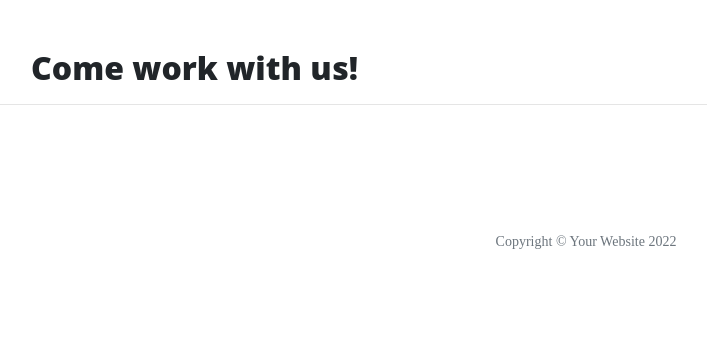
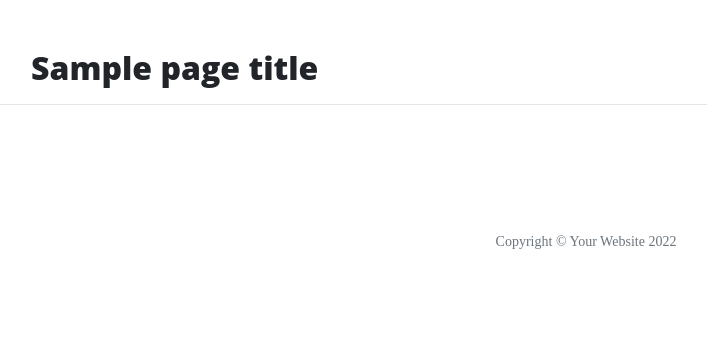
Before and after one commit to cornishcoder1/Flask-walkthrough-project, a Flask app: template templates/careers.html in a window 1280 px wide. Shown: the part 649-986 px from the top of the page, without its empty margins (54-761 px from the left). Run offline with Flask 2, Linux system fonts and the light colour scheme; the template is opened without the code that fills it: most values are stand-ins (such as "Sample title", 1, 10 or a date in 2020); some libraries are stand-ins or nearby versions.

Commit message:
Pass page title data from a template (page headings)

```diff
--- a/run.py
+++ b/run.py
@@ -10,16 +10,16 @@ def index():
 
 @app.route("/about")
 def about():
-    return render_template("about.html")
+    return render_template("about.html", page_title="About")
 
 
 @app.route("/contact")
 def contact():
-    return render_template("contact.html")
+    return render_template("contact.html", page_title="Contact")
 
 @app.route("/careers")
 def careers():
-    return render_template("careers.html")
+    return render_template("careers.html", page_title="Careers")
 
 
 if __name__ == "__main__":
--- a/templates/about.html
+++ b/templates/about.html
@@ -1,6 +1,6 @@
 {% extends "base.html" %}
 {% block content %}
-    <h2>About</h2>
+    <h2>{{ page_title }}</h2>
     <p>
         On April 26, 2941, Gandalf and the Dwarves arrived at Bag End. After a big tea and supper with Bilbo, they
         explained themselves and their intentions. Bilbo was at first reluctant to join the group but Gandalf rushed him
--- a/templates/careers.html
+++ b/templates/careers.html
@@ -1,4 +1,4 @@
 {% extends "base.html" %}
 {% block content %}
-    <h2>Come work with us!</h2>
+    <h2>{{ page_title }}</h2>
 {% endblock %}
--- a/templates/contact.html
+++ b/templates/contact.html
@@ -1,4 +1,4 @@
 {% extends "base.html" %}
 {% block content %}
-    <h2>Contact Us</h2>
+    <h2>{{ page_title }}</h2>
 {% endblock %}
```
